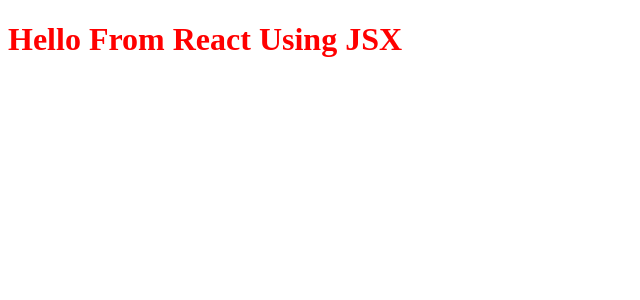
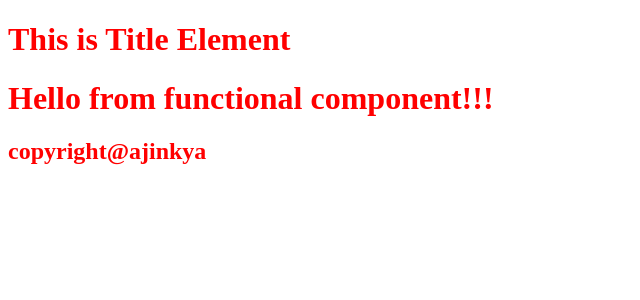
Before and after one commit to Ajinkya-Bhalerao/learn-react, a React (Vite) app: page / in a window 1280 px wide. Shown: the top 300 px of the page, without its empty margins (0-640 px from the left). Built offline with nearby package versions, Linux system fonts and the light colour scheme.

Commit message:
component composition

```diff
--- a/App.js
+++ b/App.js
@@ -2,20 +2,27 @@
 import ReactDOM from "react-dom/client";
 import { jsx } from "react/jsx-runtime";
 
-// Traditinal way to create react element but not used now
-// const heading = React.createElement("h1",{id: "root"}, "Welcome React")
 
-// JSX -> its not a part of react or it is not html in js.
-// Can be written in single line
-const jsxHeading = <h1 id="heading">This is from JSX </h1>;
+// title Component
+const Title = () =>(
+  <h1 className="heading" tabIndex="5">
+    This is Title Element
+  </h1>
+)
 
-// For multiple line we should use ( ).
-const multiJSX = (
-  <h1 className="heading" tabIndex="5">
-    Hello From React Using JSX
-  </h1>
-);
-console.log(jsxHeading);
-console.log(multiJSX)
+// Footer Compopnent
+const Footer = () => (
+  <h2 className="heading"> copyright@ajinkya</h2>
+)
+
+// component composition -> compnents inside another compnent.
+const HeadingComponent = () =>{
+  return <div className="container">
+    <Title />
+    <h1 className="heading">Hello from functional component!!!</h1>
+    <Footer/>
+  </div>
+}
+
 const root = ReactDOM.createRoot(document.getElementById("root"));
-root.render(multiJSX);
+root.render(<HeadingComponent/>);
```
